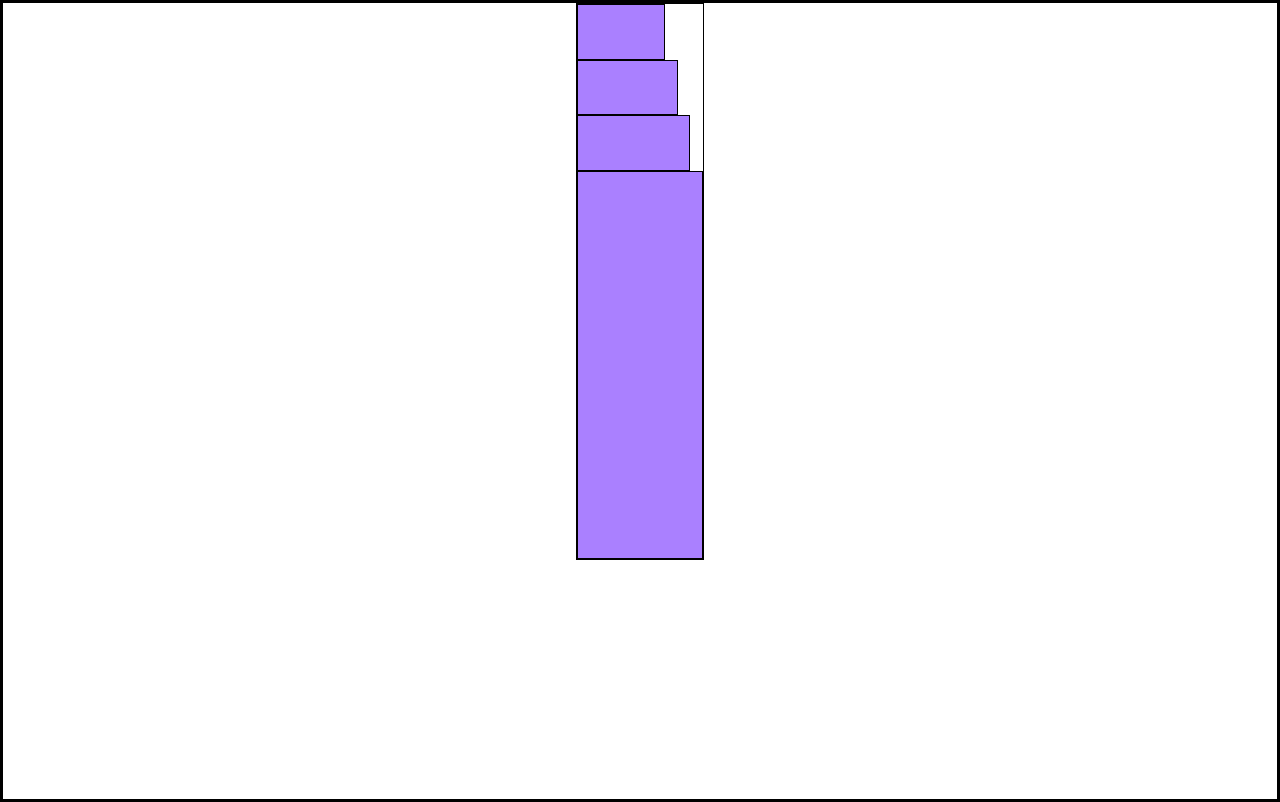
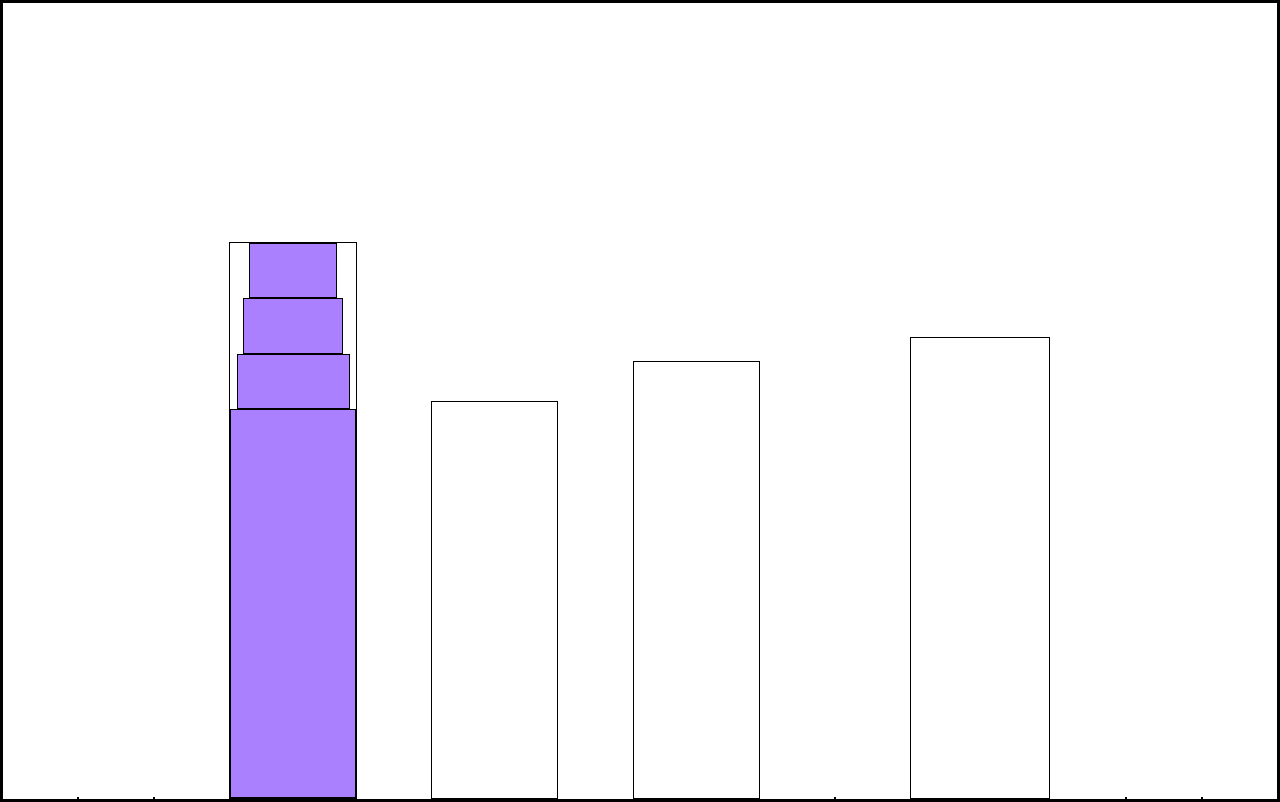
Before and after one commit to erikPospichil/variaveis-css, a plain HTML site: page index.html in a window 1280 px wide. Drawn offline with Linux system fonts and the light colour scheme.

Commit message:
Adiciona os outros prédios

```diff
--- a/index.html
+++ b/index.html
@@ -8,12 +8,20 @@
   </head>
   <body>
     <div class="fundo-construcoes">
+      <div></div>
+      <div></div>
       <div class="primeiro-predio">
         <div class="primeira-secao"></div>
         <div class="segunda-secao"></div>
         <div class="terceira-secao"></div>
         <div class="quarta-secao"></div>
       </div>
+      <div class="segundo-predio"></div>
+      <div class="terceiro-predio"></div>
+      <div></div>
+      <div class="quarto-predio"></div>
+      <div></div>
+      <div></div>
     </div>
   </body>
 </html>
--- a/styles.css
+++ b/styles.css
@@ -10,15 +10,18 @@ body {
 }
 
 .fundo-construcoes {
-  align-items: center;
+  align-items: flex-end;
   display: flex;
-  flex-direction: column;
   height: 100%;
+  justify-content: space-evenly;
   width: 100%;
 }
 
 .primeiro-predio {
+  align-items: center;
   --cor-predio1: #aa80ff;
+  display: flex;
+  flex-direction: column;
   height: 70%;
   width: 10%;
 }
@@ -46,3 +49,18 @@ body {
   height: 70%;
   width: 100%;
 }
+
+.segundo-predio {
+  height: 50%;
+  width: 10%;
+}
+
+.terceiro-predio {
+  height: 55%;
+  width: 10%;
+}
+
+.quarto-predio {
+  height: 58%;
+  width: 11%;
+}
```
